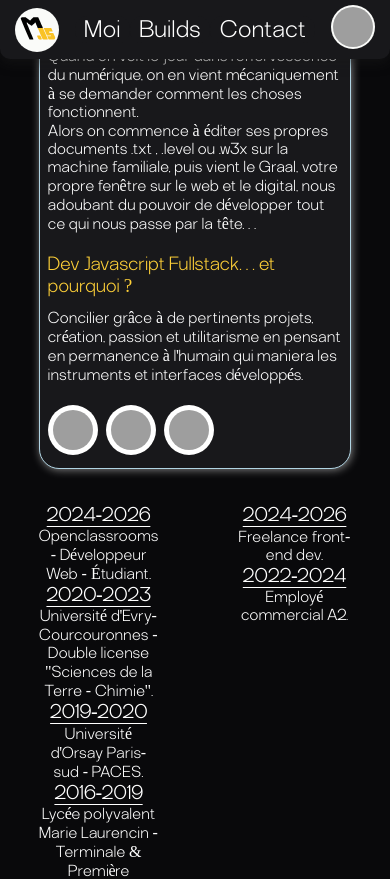
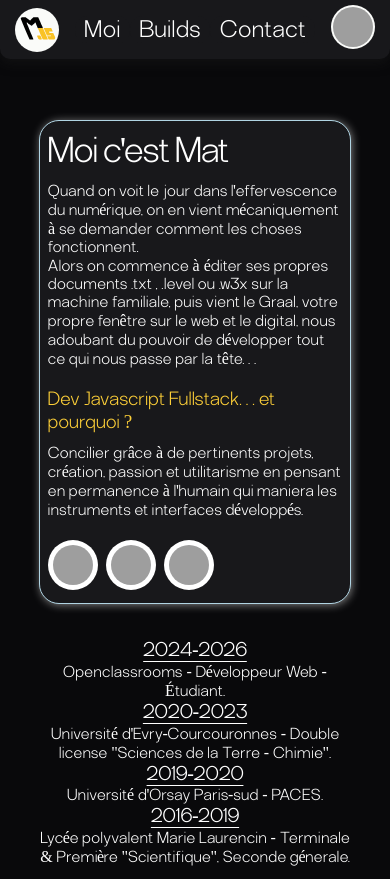
Before and after one commit to GriT5555/FolioC, a React (Vite) app: page / in a window 390 px wide. Shown: the top 879 px of the page. Built offline with nearby package versions, Linux system fonts and the light colour scheme; grey boxes are pictures that could not be loaded; a web font is replaced by a local one.

Commit message:
Some other layout fix with phone adjustment
Fixed behavioral changes on phone and smaller screen res.

```diff
--- a/src/index.scss
+++ b/src/index.scss
@@ -11,7 +11,7 @@ $CoolYellow:#FDCF38;
 $Confirmed:#50C878;
 
 $btnadjust:color.adjust($cdh, $lightness: 15%);
-$navbar-height: 70px;
+$navbar-height: 50px;
 
 body, html {
   display: flex;
@@ -185,8 +185,9 @@ code {
       justify-content: center;
       align-items: center;
       gap: 20px;
-      padding-top: 10px;
+      padding-top: $navbar-height;
       height: 100vh;
+      box-sizing: border-box;
       .Journey{
         display: flex;
         flex-direction: row;
@@ -545,13 +546,16 @@ code {
     height: 75px;
   }
 
-  .Mes .Prev .Intro{
+  .Mes .Prev {
+      height: auto;
+      .Intro{
       min-width: 50%;
       h1{
         margin: 0;
       }
       h2{
         font-size: 1.2em;
+      }
     }
   }
 
@@ -582,9 +586,14 @@ code {
 @media (max-width:690px) {
   .Mes .Prev{
     flex-direction: column;
+    height: auto;
     .Journey{
+      flex-direction: column;
       width: 100%;
       text-align: center;
+      .JBlock{
+        width: 100%;
+      }
     }
     .Intro{
       min-width: 100%;
```
Lines whose indentation alone changed are shown as unchanged.
